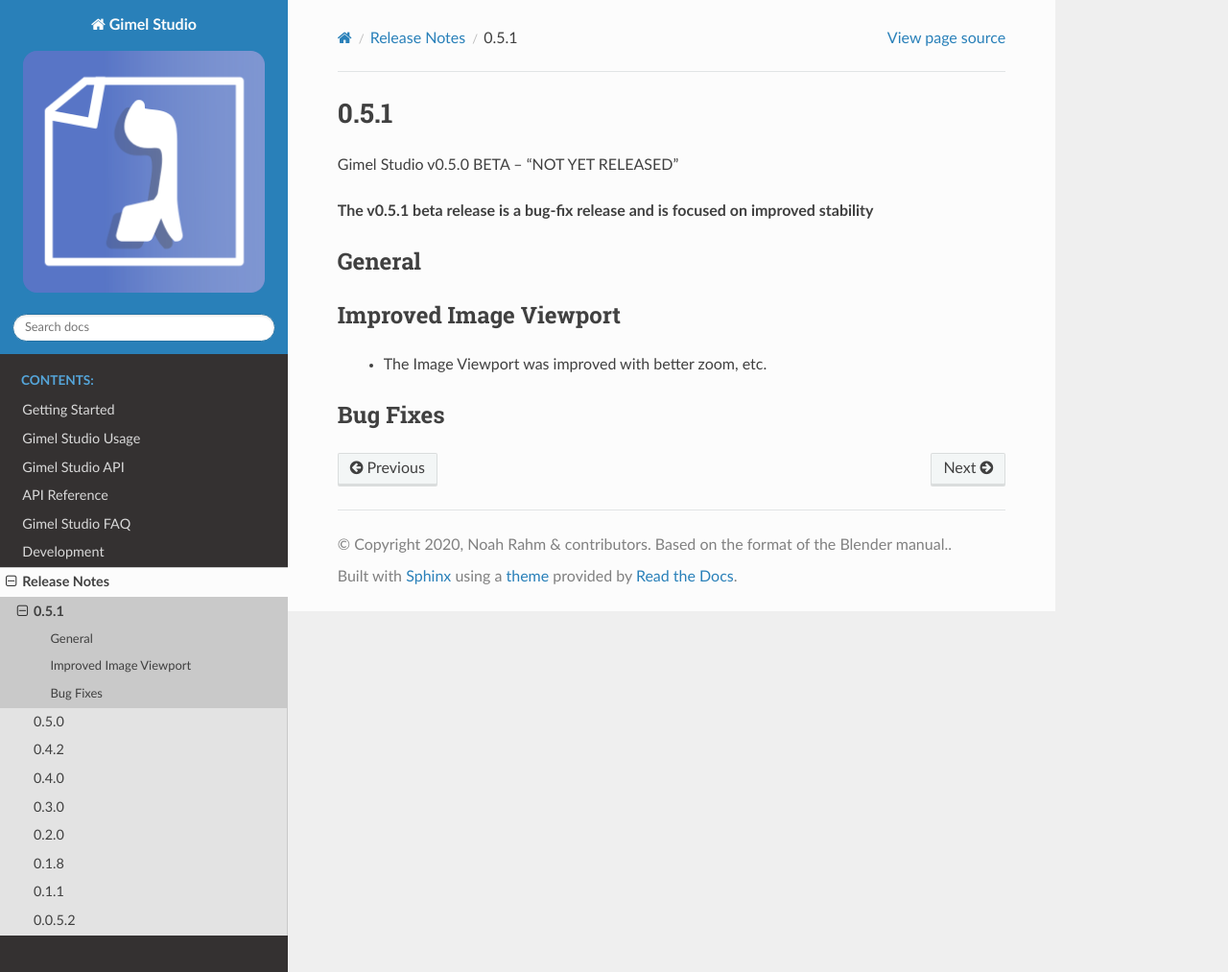
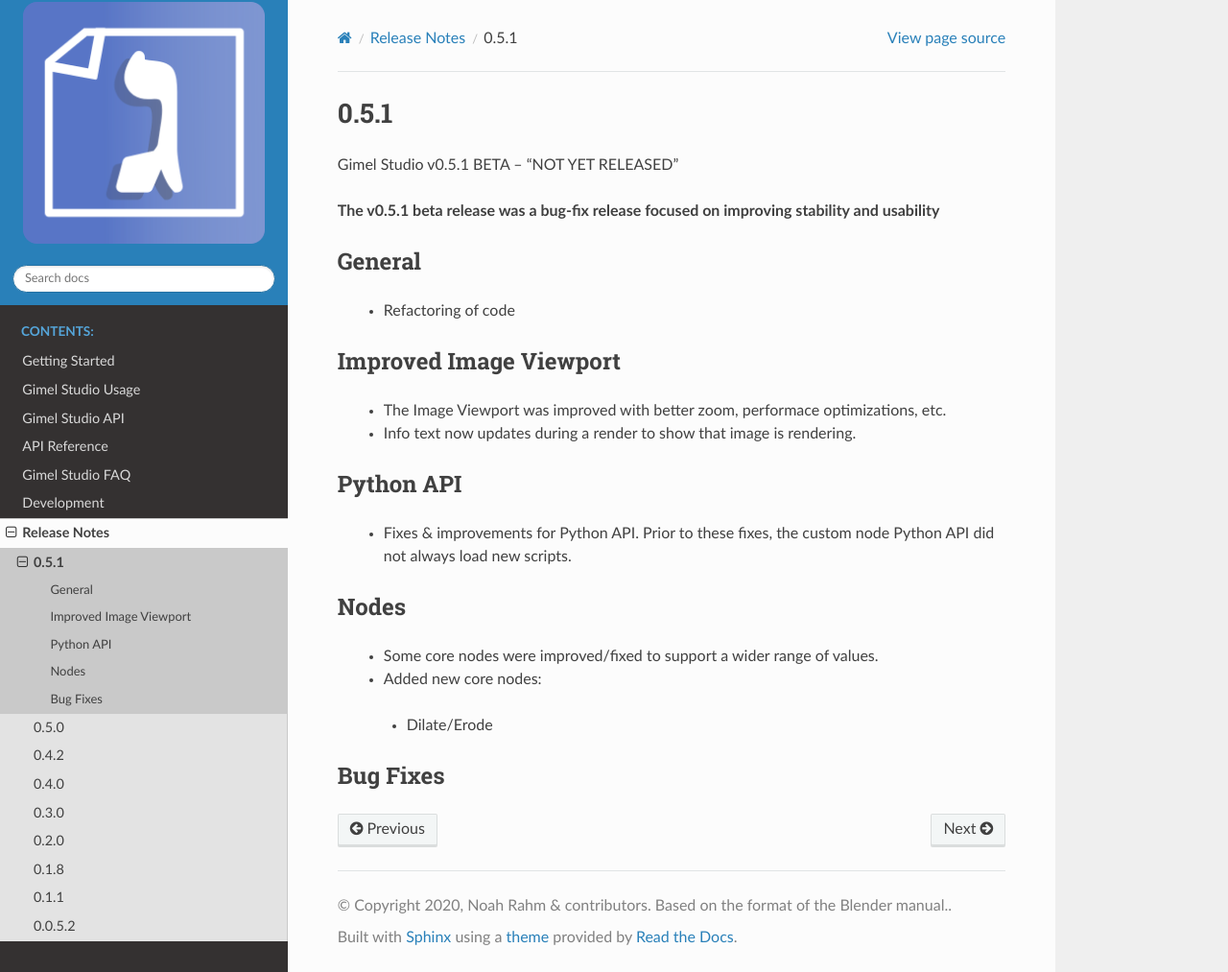
Before and after one commit to GimelStudio/Gimel-Studio, a Sphinx documentation site: the page built from docs/source/release_notes/0.5.1.rst, in a window 1280 px wide and 1013 px high. Shown: the whole window at 96% size. Built offline with Sphinx 7.4.7 and the Read the Docs theme 2.0.0, drawn with Linux system fonts in a browser that asks for light colours; the version number could not be read and is left out.

Commit message:
update release notes for v0.5.1

```diff
--- a/docs/source/release_notes/0.5.1.rst
+++ b/docs/source/release_notes/0.5.1.rst
@@ -1,19 +1,37 @@
 0.5.1
 =====
 
-Gimel Studio v0.5.0 BETA -- "NOT YET RELEASED"
+Gimel Studio v0.5.1 BETA -- "NOT YET RELEASED"
 
-**The v0.5.1 beta release is a bug-fix release and is focused on improved stability**
+**The v0.5.1 beta release was a bug-fix release focused on improving stability and usability**
 
 
 General
 -------
 
+ * Refactoring of code
+
 
 Improved Image Viewport
 -----------------------
 
- * The Image Viewport was improved with better zoom, etc.
+ * The Image Viewport was improved with better zoom, performace optimizations, etc.
+ * Info text now updates during a render to show that image is rendering.
+
+
+Python API
+----------
+
+ * Fixes & improvements for Python API. Prior to these fixes, the custom node Python API did not always load new scripts.
+
+
+Nodes
+-----
+
+ * Some core nodes were improved/fixed to support a wider range of values.
+
+ * Added new core nodes:
+  - Dilate/Erode
 
 
 Bug Fixes
```
